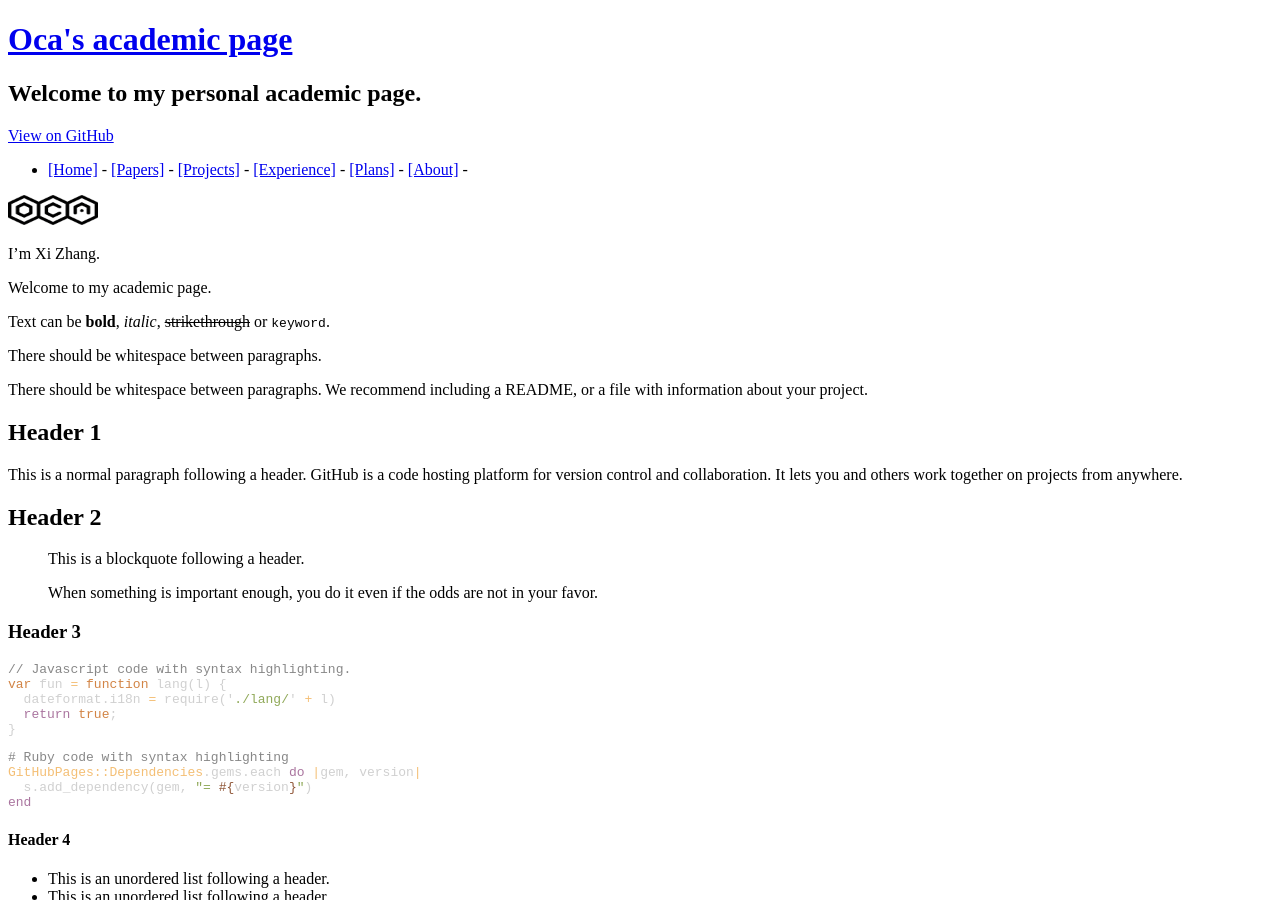
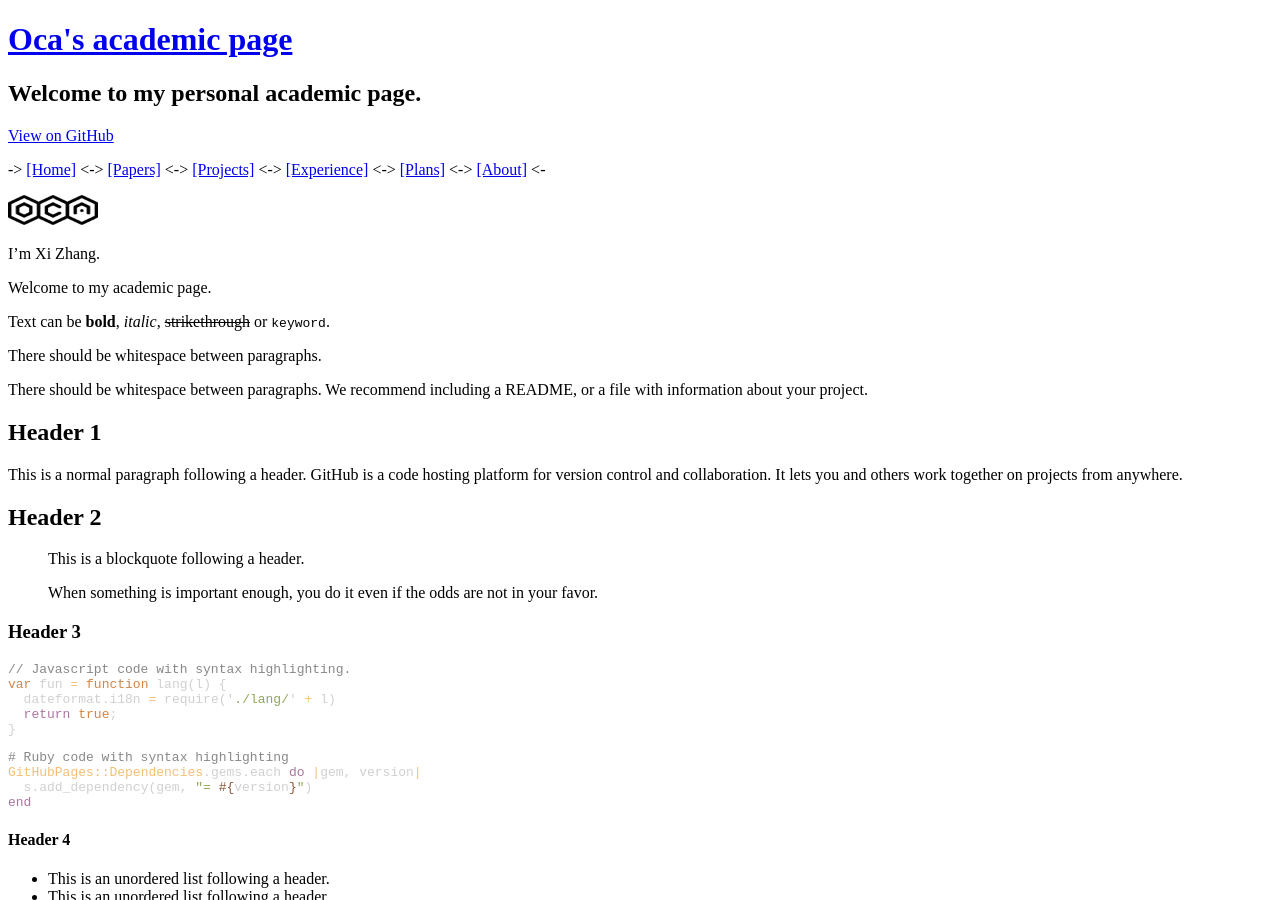
Before and after one commit to oca-john/academic-page, a Jekyll site: the page built from index.md, in a window 1280 px wide and 900 px high. Built offline with Jekyll 4.4.1, drawn with Linux system fonts in a browser that asks for light colours.

```diff
--- a/index.md
+++ b/index.md
@@ -2,7 +2,7 @@
 layout: default
 ---
 
--  [[Home]](./index.html)  -  [[Papers]](./publications.html)  -  [[Projects]](./projects.html)  -  [[Experience]](./experience.html)  -  [[Plans]](./plans.html)  -  [[About]](./about.html)  -
+->  [[Home]](./index.html)  <->  [[Papers]](./publications.html)  <->  [[Projects]](./projects.html)  <->  [[Experience]](./experience.html)  <->  [[Plans]](./plans.html)  <->  [[About]](./about.html)  <-
 
 <img src="ocas-logo.png" title="logo" height="30" width="90">
 
```
